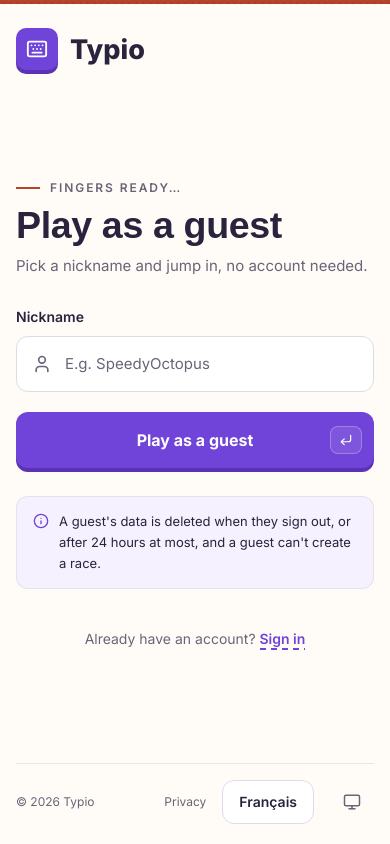
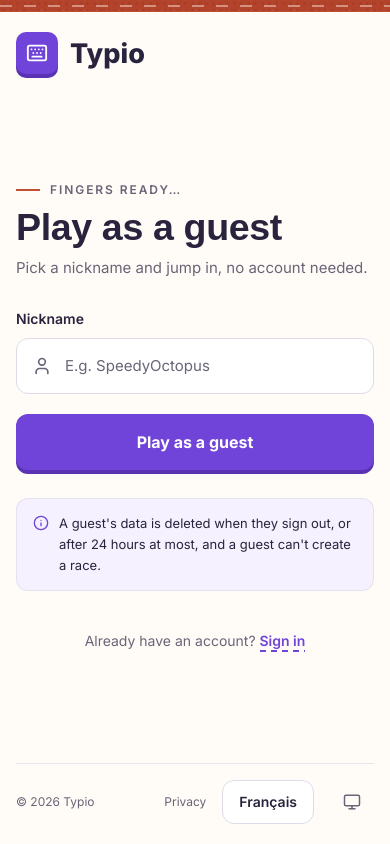
Before and after one commit to PatLeGrand/typio, a Next.js app: page /en/guest in a window 390 px wide. Built offline with nearby package versions, Linux system fonts and the light colour scheme; no server answers; a web font is replaced by a local one.

Commit message:
fix(ui): legible track accents and race lane motifs on auth pages (DES-04, DES-05, DES-06)

```diff
--- a/src/app/globals.css
+++ b/src/app/globals.css
@@ -60,6 +60,7 @@
   /* Piste d'athlétisme de l'accueil (DES-04) : tartan, lignes peintes, écran géant. */
   --track: #b4432c;
   --track-shade: #a23b26;
+  --track-accent: #c44d34;
   --track-line: #fffaf2;
   --screen: #1b1724;
   --screen-surface: #252031;
@@ -115,6 +116,7 @@
   /* Stade de nuit : tartan brique sombre, lignes craie atténuées pour ne pas éblouir. */
   --track: #5c271d;
   --track-shade: #4e2018;
+  --track-accent: #e06c53;
   --track-line: #f3e7dd;
   --screen: #0b0a10;
   --screen-surface: #151220;
@@ -150,6 +152,7 @@
   --color-success: var(--success);
   --color-track: var(--track);
   --color-track-shade: var(--track-shade);
+  --color-track-accent: var(--track-accent);
   --color-track-line: var(--track-line);
   --color-screen: var(--screen);
   --color-screen-surface: var(--screen-surface);
--- a/src/components/auth/AuthHeading.tsx
+++ b/src/components/auth/AuthHeading.tsx
@@ -11,7 +11,7 @@ export function AuthHeading({ kicker, title, intro }: AuthHeadingProps) {
   return (
     <div className="flex flex-col items-start gap-3">
       <p className="inline-flex items-center gap-2.5 text-xs font-semibold uppercase tracking-[0.16em] text-muted">
-        <span aria-hidden="true" className="h-0.5 w-6 bg-track" />
+        <span aria-hidden="true" className="h-0.5 w-6 bg-track-accent" />
         {kicker}
       </p>
       <h1 className="text-balance font-display text-[clamp(2.35rem,9vw,3.35rem)] font-black leading-[0.92] tracking-[-0.01em] text-foreground">
--- a/src/components/auth/AuthLayout.tsx
+++ b/src/components/auth/AuthLayout.tsx
@@ -24,9 +24,14 @@ type AuthLayoutProps = {
 export function AuthLayout({ locale, dictionary, panel, children }: AuthLayoutProps) {
   return (
     <div
-      className={`${displayFont.variable} relative mx-auto grid min-h-dvh w-full max-w-[1440px] overflow-x-clip px-4 pb-4 pt-5 sm:p-6 lg:grid-cols-2 lg:gap-6`}
+      className={`${displayFont.variable} relative mx-auto grid min-h-dvh w-full max-w-[1440px] overflow-x-clip px-4 pb-4 pt-6 sm:px-6 sm:pb-6 sm:pt-7 lg:grid-cols-2 lg:gap-6 lg:p-6`}
     >
-      <div aria-hidden="true" className="track-surface pointer-events-none absolute inset-x-0 top-0 h-1 lg:hidden" />
+      <div
+        aria-hidden="true"
+        className="track-surface pointer-events-none absolute inset-x-0 top-0 h-3 border-b border-track-accent lg:hidden"
+      >
+        <span className="absolute inset-x-0 top-1/2 h-px -translate-y-1/2 bg-[repeating-linear-gradient(90deg,var(--track-line)_0_12px,transparent_12px_24px)] opacity-85" />
+      </div>
       <div className="mx-auto flex w-full min-w-0 max-w-[660px] flex-col">
         <header className="py-2 lg:px-8 lg:pt-6">
           <nav aria-label={dictionary.navigation.main}>
--- a/src/components/auth/AuthSubmitButton.tsx
+++ b/src/components/auth/AuthSubmitButton.tsx
@@ -32,13 +32,13 @@ export function AuthSubmitButton({ label, enterKeyLabel, pending }: AuthSubmitBu
       }}
       className="relative aria-disabled:cursor-not-allowed aria-disabled:bg-accent-panel aria-disabled:text-muted-strong aria-disabled:hover:opacity-100"
     >
-      <span className="px-10 sm:px-14">{label}</span>
+      <span className="sm:px-14">{label}</span>
       <span
         aria-hidden="true"
-        className="absolute right-3 top-1/2 inline-flex -translate-y-1/2 items-center gap-1 rounded-lg border border-accent-foreground/25 bg-accent-foreground/10 px-2 py-1.5 text-[11px] font-semibold leading-none"
+        className="absolute right-3 top-1/2 hidden -translate-y-1/2 items-center gap-1 rounded-lg border border-accent-foreground/25 bg-accent-foreground/10 px-2 py-1.5 text-[11px] font-semibold leading-none sm:inline-flex"
       >
         <CornerDownLeft className="size-3.5" />
-        <span className="hidden sm:inline">{enterKeyLabel}</span>
+        <span>{enterKeyLabel}</span>
       </span>
     </Button>
   );
--- a/src/components/auth/ProgressIsland.tsx
+++ b/src/components/auth/ProgressIsland.tsx
@@ -35,23 +35,26 @@ export function ProgressIsland({ labels }: ProgressIslandProps) {
           <p className="text-sm leading-snug text-screen-muted">{labels.progressText}</p>
         </div>
 
-        <div aria-hidden="true" className="flex w-full items-center gap-3 py-1">
-          {STEPS.map((step) => (
-            <div key={step} className={`flex items-center gap-3 ${step === 1 ? "" : "flex-1"}`}>
-              {step === 1 ? null : (
-                <span className="h-0.5 flex-1 bg-[repeating-linear-gradient(90deg,var(--track-line)_0_8px,transparent_8px_16px)] opacity-40" />
-              )}
+        <div
+          aria-hidden="true"
+          className="track-surface relative flex w-full items-center overflow-hidden rounded-xl border border-track-accent/60 px-4 py-3"
+        >
+          <span className="pointer-events-none absolute inset-x-0 top-1/2 h-px -translate-y-1/2 bg-[repeating-linear-gradient(90deg,var(--track-line)_0_10px,transparent_10px_20px)] opacity-80" />
+          <span className="track-checker pointer-events-none absolute inset-y-0 right-0 w-3 opacity-90" />
+          <div className="relative z-10 flex w-full items-center justify-between pr-3">
+            {STEPS.map((step) => (
               <span
+                key={step}
                 className={`inline-flex size-8 shrink-0 items-center justify-center rounded-lg text-xs font-bold tabular-nums ${
                   step === 1
-                    ? "bg-key-yellow text-key-ink"
-                    : "border border-screen-border bg-screen text-screen-muted"
+                    ? "bg-key-yellow text-key-ink shadow-soft"
+                    : "border border-track-line/65 bg-screen text-screen-text"
                 }`}
               >
                 {step}
               </span>
-            </div>
-          ))}
+            ))}
+          </div>
         </div>
       </div>
 
--- a/src/components/auth/PromisePanel.tsx
+++ b/src/components/auth/PromisePanel.tsx
@@ -16,7 +16,7 @@ export function PromisePanel({ labels, children }: PromisePanelProps) {
     <div className="flex w-full flex-col justify-between gap-8 text-left">
       <div className="flex flex-col items-start gap-4">
         <p className="inline-flex items-center gap-3 text-[11px] font-semibold uppercase tracking-[0.18em] text-screen-muted">
-          <span aria-hidden="true" className="h-0.5 w-7 bg-track" />
+          <span aria-hidden="true" className="h-0.5 w-7 bg-track-accent" />
           {labels.badge}
         </p>
         <h2 className="text-balance font-display text-[clamp(2.75rem,3.8vw,4.25rem)] font-black leading-[0.88] tracking-[-0.01em] text-screen-text">
```
Also changed, not shown: 1 other file (tests, documents, lock files or other folders).
